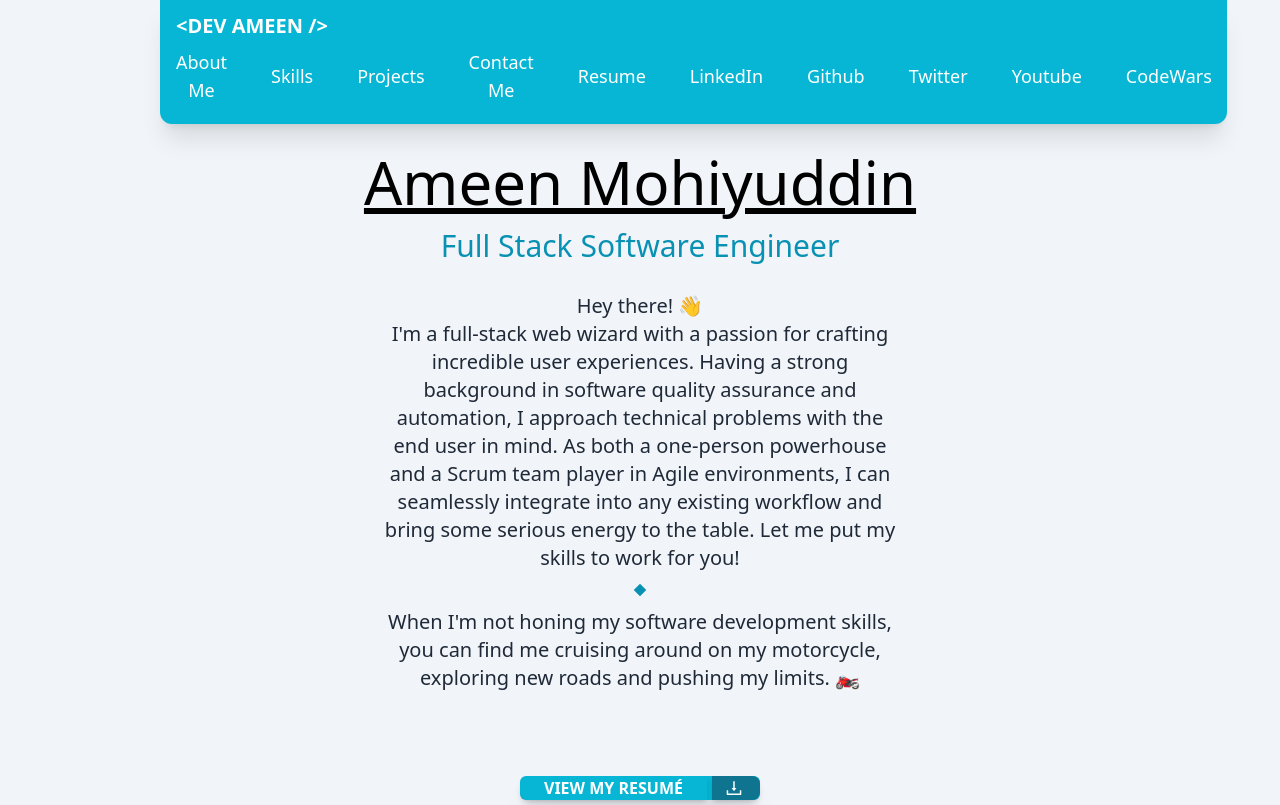
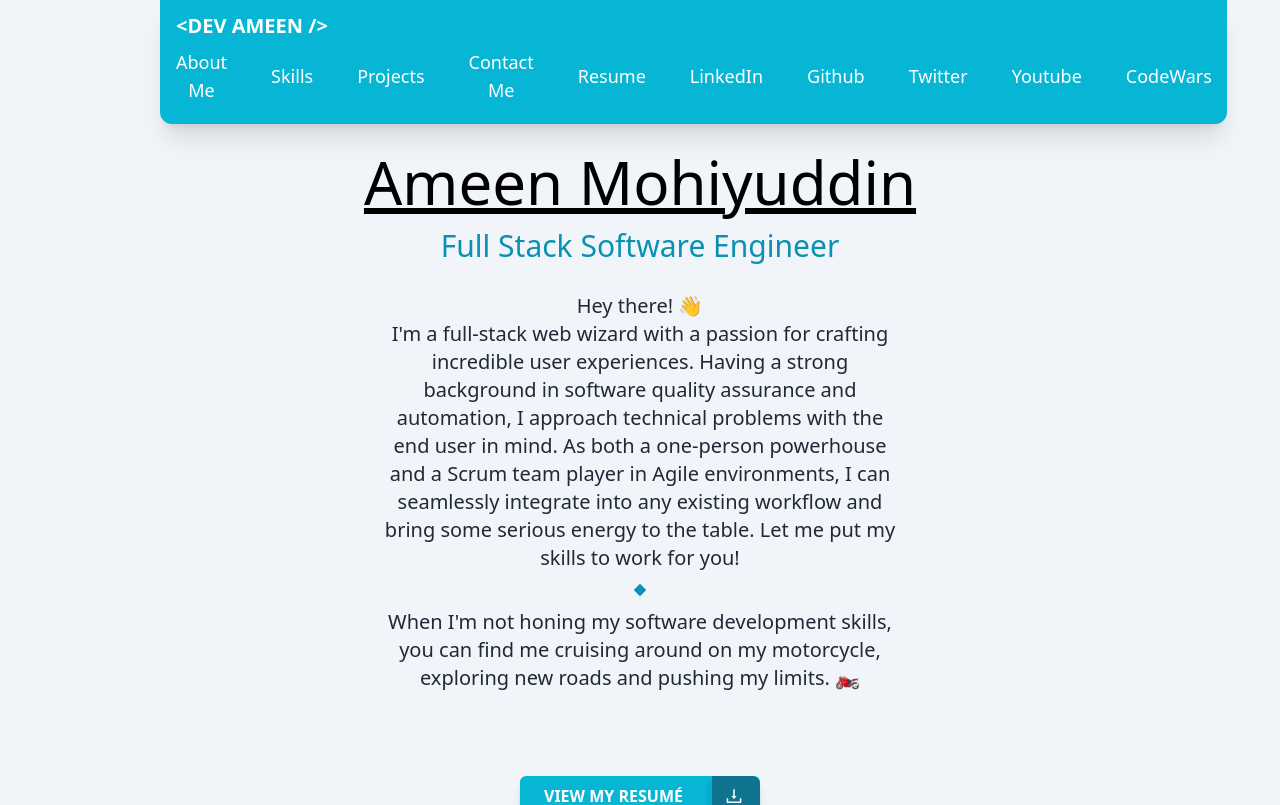
Before and after one commit to Aminizle/React-Portfolio, a React (Create React App) app in the folder portfolio/: page / in a window 1280 px wide. Shown: the top 805 px of the page. Built offline with nearby package versions, Linux system fonts and the light colour scheme.

Commit message:
fixed resume button height

```diff
--- a/portfolio/src/components/ResumeButton.js
+++ b/portfolio/src/components/ResumeButton.js
@@ -7,7 +7,7 @@ class OpenPdfButton extends Component {
   render() {
     return (
       <div className="flex bg-cyan-500 hover:bg-cyan-400 hover:shadow-cyan-400/50 hover:scale-110 shadow-xl rounded-md my-16 w-60 mx-auto justify-between">
-        <Button className="px-6 rounded-r-none ">
+        <Button className="px-6 rounded-r-none py-2">
           <a href={Pdf} target="_blank" rel="noreferrer">
             View my Resumé
           </a>
```
